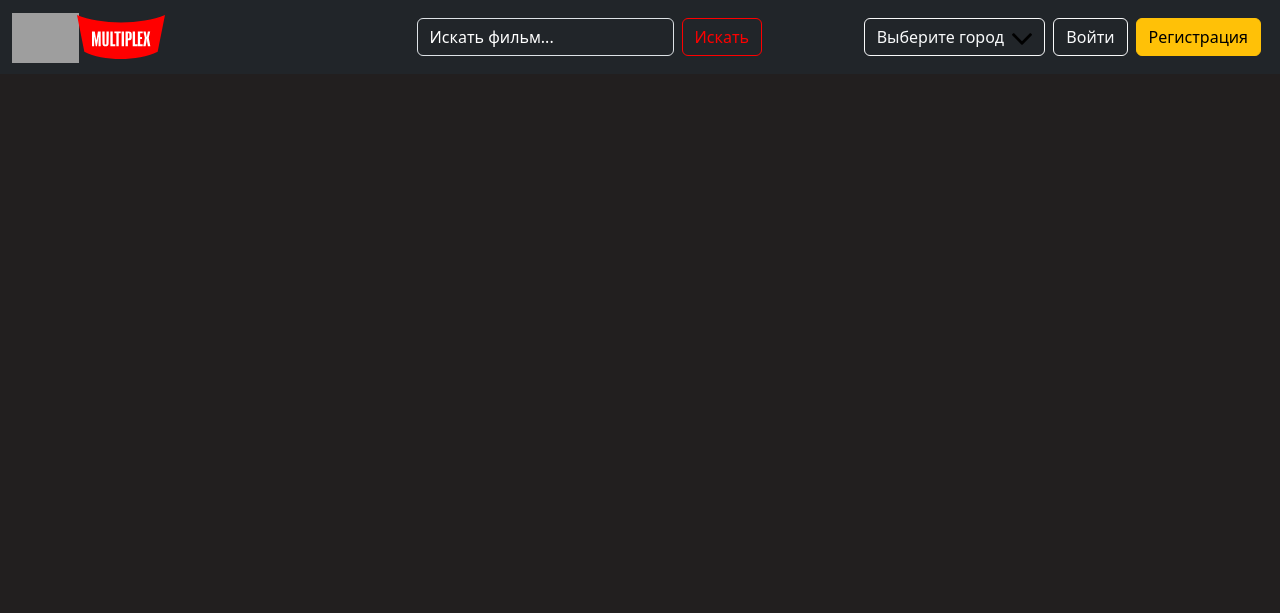
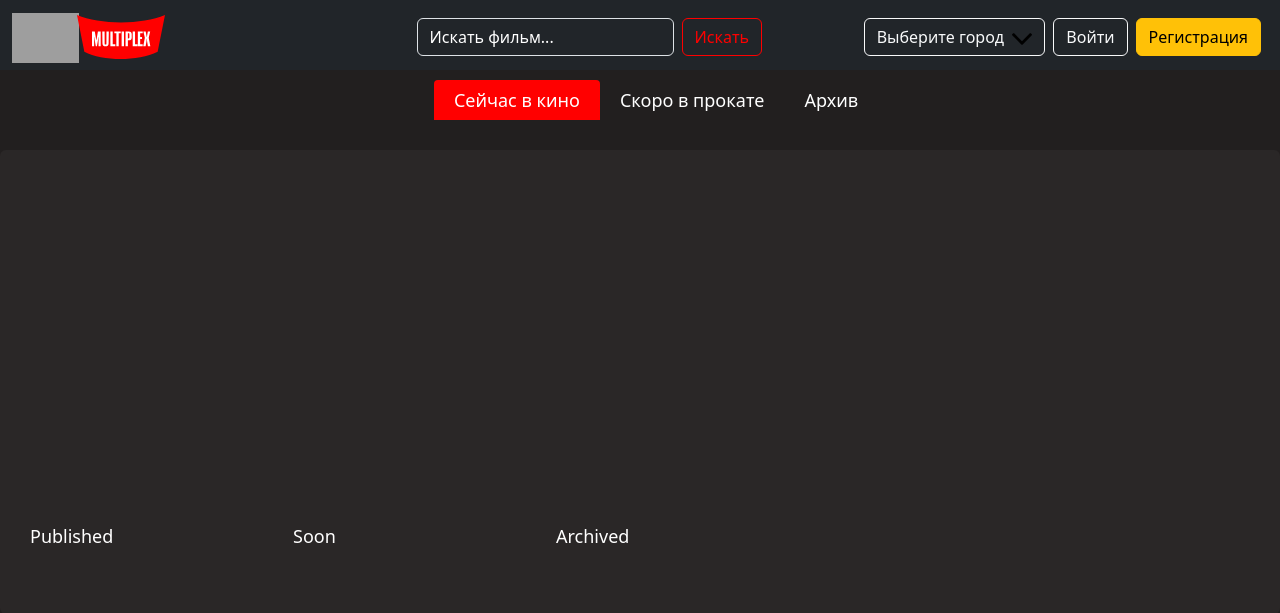
Before and after one commit to Staid123/CinemaDjangoProject, a Django app: page /movies/ in a window 1280 px wide. Shown: the top 613 px of the page. Run offline with Django 4.2, Linux system fonts and the light colour scheme; some libraries are stand-ins or nearby versions; grey boxes are pictures that could not be loaded.

Commit message:
little changes

```diff
--- a/multiplex/cinema/templates/cinema/movies.html
+++ b/multiplex/cinema/templates/cinema/movies.html
@@ -1,5 +1,36 @@
 {% extends 'base.html' %}
 
+
 {% block content %}
-
+<div class="soon_wrapper" style="padding: 75px 0px 70px 0px">
+    <ul class="mvi_nav">
+        {% if status == 'soon' %}
+            <li><a href="/movies/now/">Сейчас в кино</a></li>
+            <li><a class="active" href="/movies/soon/">Скоро в прокате</a></li>
+            <li><a href="/movies/archive/">Архив</a></li>
+        {% elif status == 'archive' %}
+            <li><a href="/movies/now/">Сейчас в кино</a></li>
+            <li><a href="/movies/soon/">Скоро в прокате</a></li>
+            <li><a class="active" href="/movies/archive/">Архив</a></li>
+        {% else %}
+            <li><a class="active" href="/movies/now/">Сейчас в кино</a></li>
+            <li><a href="/movies/soon/">Скоро в прокате</a></li>
+            <li><a href=/movies/archive/>Архив</a></li>
+        {% endif %}
+    </ul>
+    <div class="soon_by_day">
+        <div class="soon_el">
+            <div class="el_right" style="width: 100%; padding: 30px; box-sizing: border-box">
+                {% for movie in movies %}
+                <a href="/movie/{{movie.slug}}" class="soon_fm">
+                    <div class="soon_fm_poster_cnt">
+                        <div class="soon_fm_poster" style="background-image: url({{movie.preview.url}});"></div>
+                        <span class="soon_fm_name">{{movie.title}}</span>
+                    </div>
+                </a>
+                {% endfor %}
+            </div>
+        </div>
+    </div>
+</div>
 {% endblock %}
```
Also changed, not shown: multiplex/cinema/templates/cinema/post.html (+2 -2 lines).
